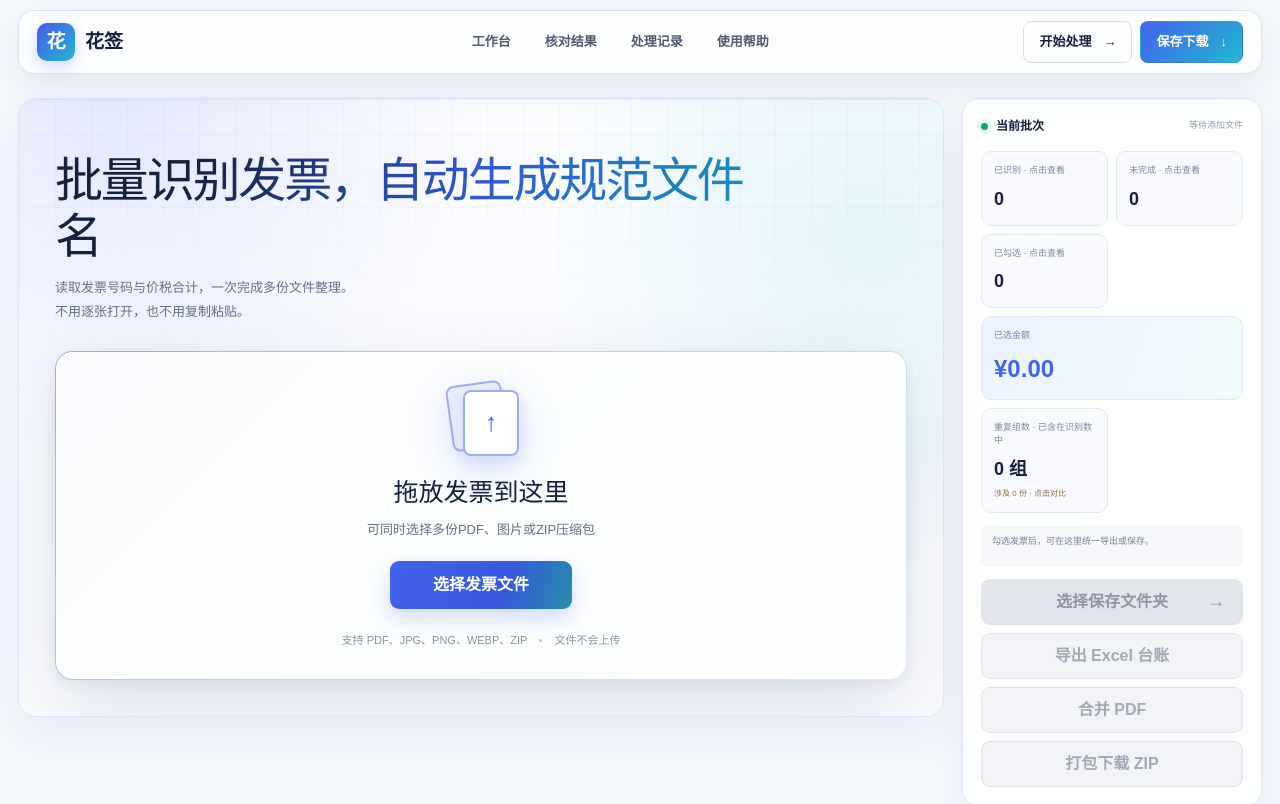
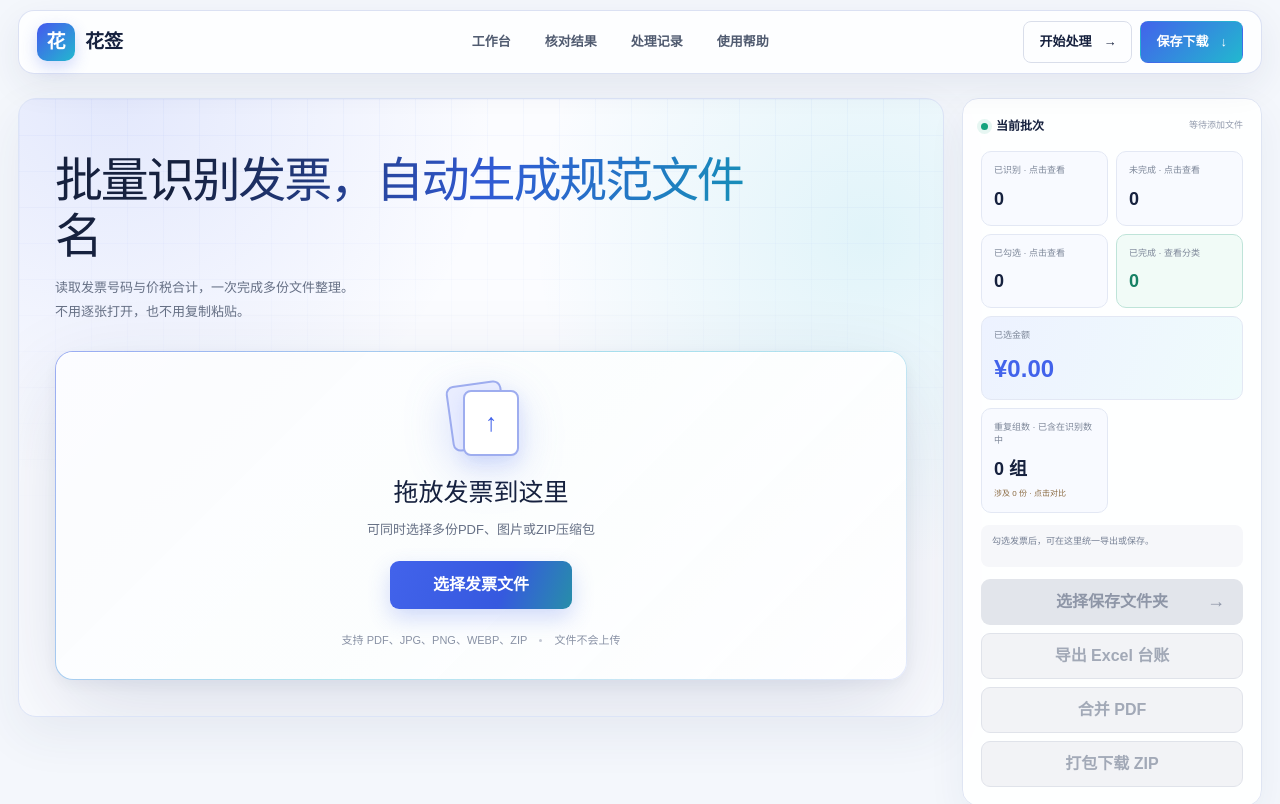
Before and after one commit to Luck-tong/xiaohua-invoice, a Next.js app: page /xiaohua-invoice/ in a window 1280 px wide. Shown: the top 804 px of the page. Built offline with nearby package versions, Linux system fonts and the light colour scheme.

Commit message:
Add completed invoices category viewer

```diff
--- a/app/globals.css
+++ b/app/globals.css
@@ -1967,6 +1967,15 @@ body {
   color: #a76c22;
 }
 
+.batch-stats .completed-stat {
+  border-color: #bfe4d9;
+  background: #f1fbf7;
+}
+
+.batch-stats .completed-stat strong {
+  color: #168164;
+}
+
 .batch-stats .amount-stat {
   grid-column: 1 / -1;
   background: linear-gradient(110deg, #edf2ff, #effbfc);
--- a/app/page.tsx
+++ b/app/page.tsx
@@ -1177,6 +1177,22 @@ export default function Home() {
                   })
                 }
               ><span>已勾选 · 点击查看</span><strong>{selectedReadyFiles.length}</strong></button>
+              <button
+                type="button"
+                className="completed-stat"
+                disabled={downloadableFiles.length === 0}
+                onClick={() => {
+                  const completedByCategory = [...downloadableFiles].sort((left, right) =>
+                    left.category.localeCompare(right.category, "zh-CN"),
+                  );
+                  setPreviewDialog({
+                    title: "已完成发票 · 按分类查看",
+                    items: completedByCategory,
+                    mode: "single",
+                    activeId: completedByCategory[0]?.id,
+                  });
+                }}
+              ><span>已完成 · 查看分类</span><strong>{downloadableFiles.length}</strong></button>
               <article className="amount-stat"><span>已选金额</span><strong>¥{selectedAmountTotal}</strong></article>
               <button
                 type="button"
@@ -1476,6 +1492,7 @@ export default function Home() {
                       }
                     >
                       <strong title={item.file.name}>{item.file.name}</strong>
+                      <span>分类：{item.category}</span>
                       <span>来源：{item.source || "直接添加"}</span>
                       {(!item.number || !item.amount) && (
                         <span className="incomplete-reason">原因：{incompleteReason(item)}</span>
```
